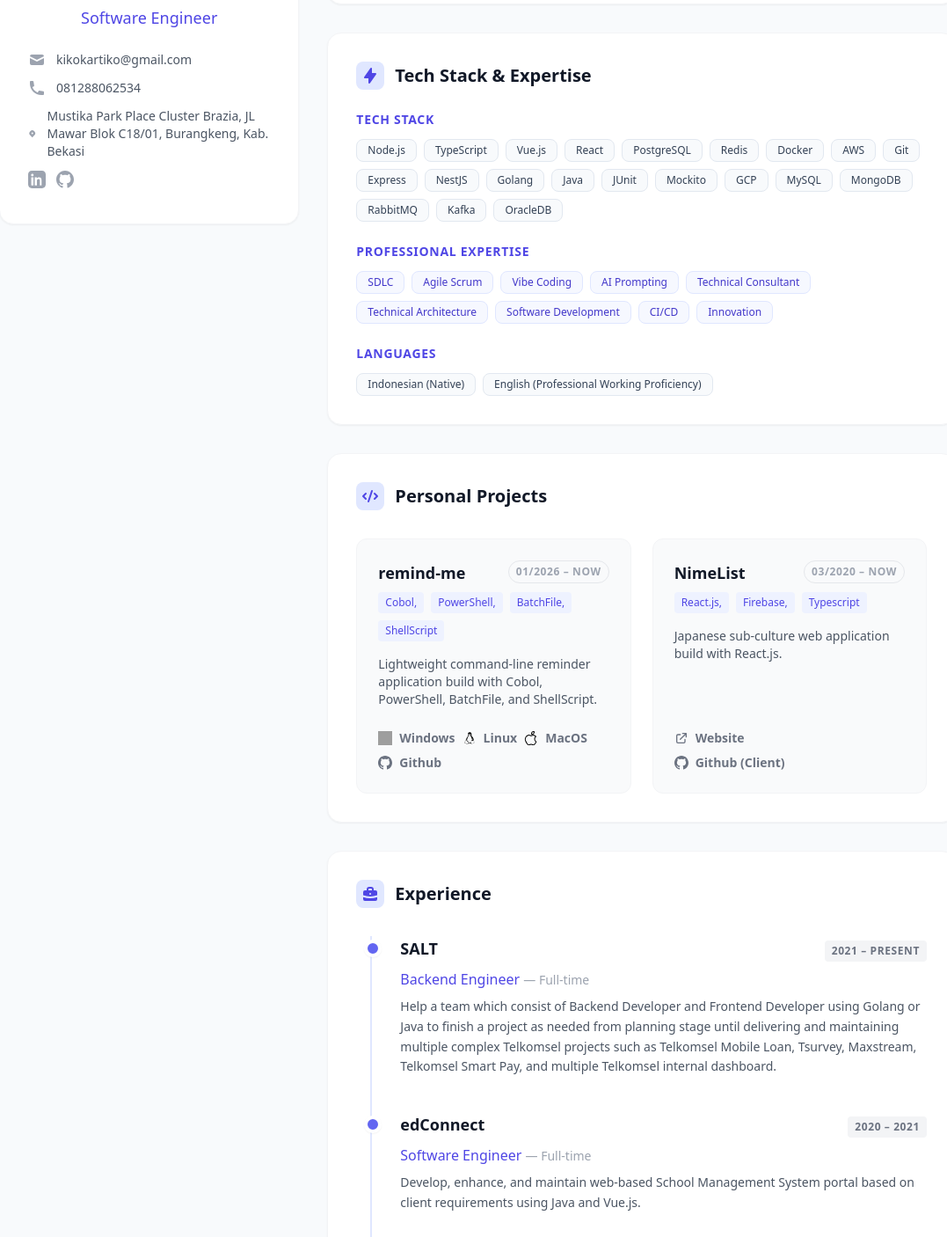
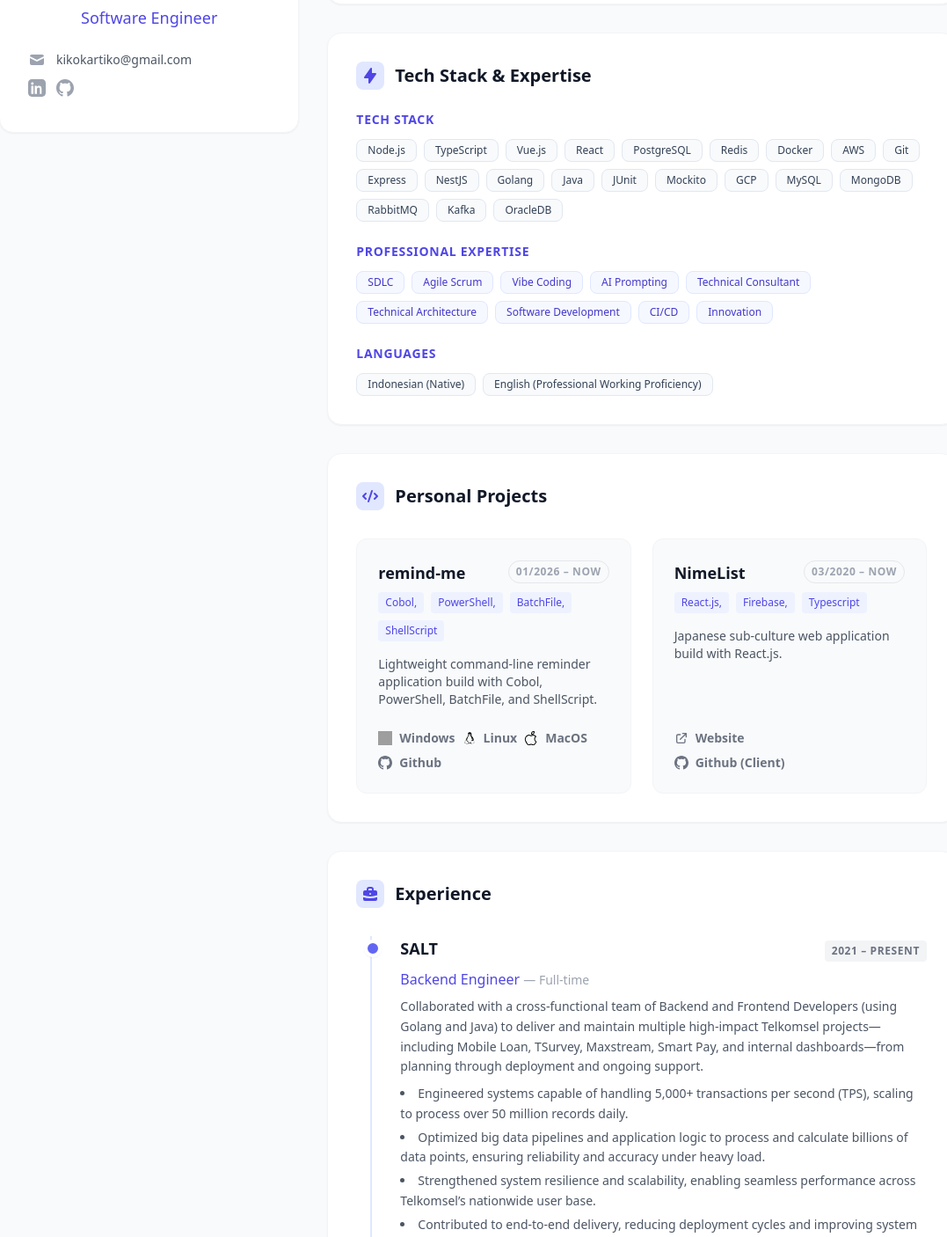
Before and after one commit to shiddiq-kiko/shiddiq-kiko.github.io, a Vue app: page / in a window 1280 px wide. Shown: the part 1131-2537 px from the top of the page at 88% size, without its empty margins (97-1174 px from the left). Built offline with nearby package versions, Linux system fonts and the light colour scheme; grey boxes are pictures that could not be loaded.

Commit message:
hiden personal detail and add tech satck in experience

```diff
--- a/legacy/index.html
+++ b/legacy/index.html
@@ -42,7 +42,7 @@
                         <li>Date of Birth = Jakarta 18 June 1995</li>
                         <li>Address = JL Semangka Blok J/9 Komp. Depkes II, Jatibening, Bekasi</li>
                         <li>Email = kikokartiko@gmail.com</li>
-                        <li>Phone Number = 081288062534</li>
+                        <li class="phone-info">Phone Number = 081288062534</li>
                     </ul>
                 </article>
                 <article id="3">
--- a/src/modules/career/CareerRepository.ts
+++ b/src/modules/career/CareerRepository.ts
@@ -7,7 +7,14 @@
     period: "2021 – PRESENT",
     type: "Full-time",
     link: "https://salt.id/id-en",
-    description: "Help a team which consist of Backend Developer and Frontend Developer using Golang or Java to finish a project as needed from planning stage until delivering and maintaining multiple complex Telkomsel projects such as Telkomsel Mobile Loan, Tsurvey, Maxstream, Telkomsel Smart Pay, and multiple Telkomsel internal dashboard."
+    description: "Collaborated with a cross-functional team of Backend and Frontend Developers (using Golang and Java) to deliver and maintain multiple high-impact Telkomsel projects—including Mobile Loan, TSurvey, Maxstream, Smart Pay, and internal dashboards—from planning through deployment and ongoing support.",
+    listDescription: [
+      "Engineered systems capable of handling 5,000+ transactions per second (TPS), scaling to process over 50 million records daily.",
+      "Optimized big data pipelines and application logic to process and calculate billions of data points, ensuring reliability and accuracy under heavy load.",
+      "Strengthened system resilience and scalability, enabling seamless performance across Telkomsel’s nationwide user base.",
+      "Contributed to end-to-end delivery, reducing deployment cycles and improving system uptime, directly supporting Telkomsel’s digital transformation initiatives."
+    ],
+    techStack: ["Golang", "Java", "Spring Boot", "Microservices", "PostgreSQL", "Redis", "Kafka", "RabbitMQ", "Docker", "AWS", "CI/CD", "GIT", "OracleDB", "MySQL", "GitlabAPi", "NomadHQ", "Others"]
   },
   {
     company: "edConnect",
@@ -15,7 +22,8 @@
     period: "2020 – 2021",
     type: "Full-time",
     link: "https://edconnect.co.id/",
-    description: "Develop, enhance, and maintain web-based School Management System portal based on client requirements using Java and Vue.js."
+    description: "Develop, enhance, and maintain web-based School Management System portal based on client requirements using Java and Vue.js.",
+    techStack: ["Java", "Vue.js", "Spring Framework", "MySQL"]
   },
   {
     company: "PT Rifan Financindo Berjangka",
@@ -23,7 +31,8 @@
     period: "Mar-May 2019",
     type: "Internship",
     link: "https://www.rf-berjangka.com/",
-    description: "Educate, assist, and support client to investing in financial product such as forex, commodities, indices, and precious metals."
+    description: "Educate, assist, and support client to investing in financial product such as forex, commodities, indices, and precious metals.",
+    techStack: ["Financial Analysis", "Customer Support"]
   },
   {
     company: "PT Dok Perkapalan Surabaya",
@@ -31,7 +40,8 @@
     period: "Oct-Nov 2016",
     type: "Internship",
     link: "https://www.doksurabaya.id/",
-    description: "Assist the engineer in charge to monitor and maintain the ship's engine performance and condition."
+    description: "Assist the engineer in charge to monitor and maintain the ship's engine performance and condition.",
+    techStack: ["Ship Engineering", "Maintenance"]
   }
 ];
 
--- a/src/modules/career/ExperienceList.vue
+++ b/src/modules/career/ExperienceList.vue
@@ -36,6 +36,23 @@
         <p v-if="exp.description" class="text-gray-600 dark:text-slate-300 leading-relaxed text-sm print:text-justify print:text-gray-800">
             {{ exp.description }}
         </p>
+
+        <ul v-if="exp.listDescription && exp.listDescription.length > 0" class="mt-2 space-y-1 list-disc list-inside text-gray-600 dark:text-slate-300 text-sm print:text-gray-800">
+          <li v-for="(item, iIndex) in exp.listDescription" :key="iIndex" class="leading-relaxed">
+            {{ item }}
+          </li>
+        </ul>
+
+        <!-- Tech Stack -->
+        <div v-if="exp.techStack && exp.techStack.length > 0" class="mt-3 flex flex-wrap gap-2 print:mt-1">
+          <span
+            v-for="(tech, tIndex) in exp.techStack"
+            :key="tIndex"
+            class="px-2 py-0.5 bg-indigo-50 dark:bg-slate-700/50 text-indigo-600 dark:text-indigo-400 text-xs font-medium rounded-md border border-indigo-100 dark:border-slate-600 print:bg-transparent print:border-gray-300 print:text-gray-700 print:px-1.5 print:py-0"
+          >
+            {{ tech }}
+          </span>
+        </div>
       </div>
     </div>
   </div>
--- a/src/modules/career/types.ts
+++ b/src/modules/career/types.ts
@@ -5,6 +5,8 @@
   type?: 'Internship' | 'Full-time' | 'Contract';
   link?: string;
   description?: string;
+  listDescription?: string[];
+  techStack?: string[];
 }
 
 export interface Education {
--- a/src/modules/identity/ProfileCard.vue
+++ b/src/modules/identity/ProfileCard.vue
@@ -36,18 +36,18 @@
                 </svg>
                <span class="text-sm truncate print:text-xs">{{ profile.email }}</span>
             </div>
-            <div class="flex items-center space-x-3 text-gray-600 dark:text-slate-300 print:space-x-2">
+            <div v-if="profile.phone" class="hidden print:flex items-center space-x-3 text-gray-600 dark:text-slate-300 print:space-x-2">
                  <svg xmlns="http://www.w3.org/2000/svg" class="h-5 w-5 text-gray-400 dark:text-slate-500 print:w-4 print:h-4" viewBox="0 0 20 20" fill="currentColor">
                   <path d="M2 3a1 1 0 011-1h2.153a1 1 0 01.986.836l.74 4.435a1 1 0 01-.54 1.06l-1.548.773a11.037 11.037 0 006.105 6.105l.774-1.548a1 1 0 011.059-.54l4.435.74a1 1 0 01.836.986V17a1 1 0 01-1 1h-2C7.82 18 2 12.18 2 5V3z" />
                 </svg>
-               <span class="text-sm print:text-xs">{{ profile.phone }}</span>
+               <a :href="'tel:' + profile.phone" class="text-sm hover:underline print:text-xs print:no-underline">{{ profile.phone }}</a>
             </div>
-            <div class="flex items-center space-x-3 text-gray-600 dark:text-slate-300 print:space-x-2">
+            <!-- <div class="flex items-center space-x-3 text-gray-600 dark:text-slate-300 print:space-x-2">
                 <svg xmlns="http://www.w3.org/2000/svg" class="h-5 w-5 text-gray-400 dark:text-slate-500 print:w-4 print:h-4" viewBox="0 0 20 20" fill="currentColor">
                   <path fill-rule="evenodd" d="M5.05 4.05a7 7 0 119.9 9.9L10 18.9l-4.95-4.95a7 7 0 010-9.9zM10 11a2 2 0 100-4 2 2 0 000 4z" clip-rule="evenodd" />
                 </svg>
                <span class="text-sm print:text-xs">{{ profile.address }}</span>
-            </div>
+            </div> -->
             <div class="flex items-center space-x-3 text-gray-600 dark:text-slate-300 print:space-x-2 print:col-span-2 print:flex-wrap">
                <a
                  :href="profile.linkedin"
```
Also changed, not shown: legacy/style.css (+10 -0 lines).
